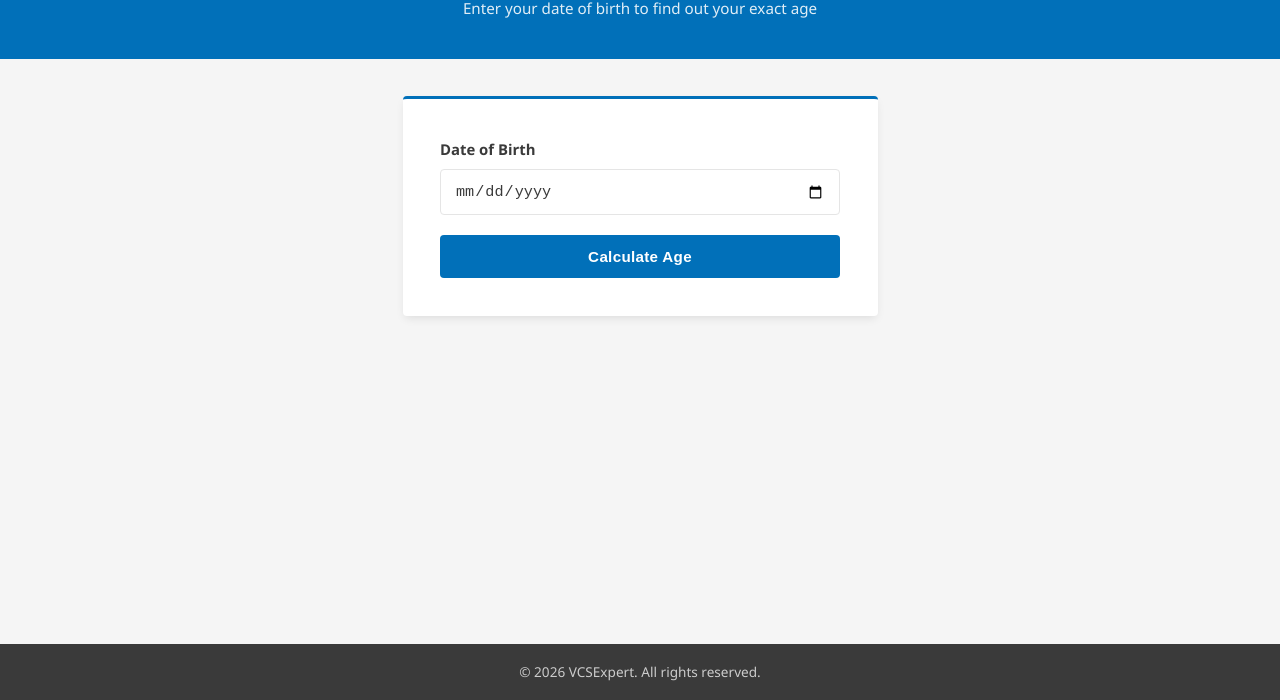
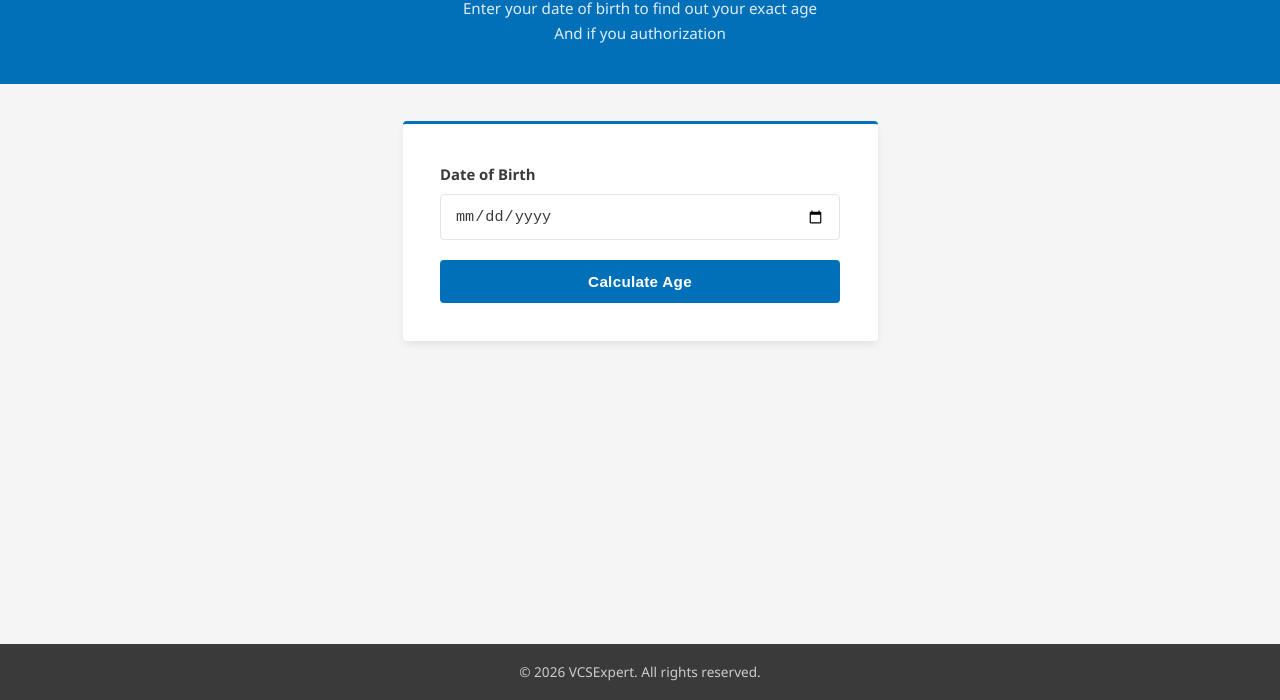
Before and after one commit to VCSINC17-GIT/Learning, a plain HTML site: page index.html in a window 1280 px wide. Shown: the part 100-800 px from the top of the page. Drawn offline with Linux system fonts and the light colour scheme.

Commit message:
0001-Age-cal-chg1

```diff
--- a/index.html
+++ b/index.html
@@ -13,6 +13,7 @@
     <div class="page-title-bar">
       <h1>Age Calculator</h1>
       <p>Enter your date of birth to find out your exact age</p>
+      <p>And if you authorization </p>
     </div>
 
     <div class="container">
```
